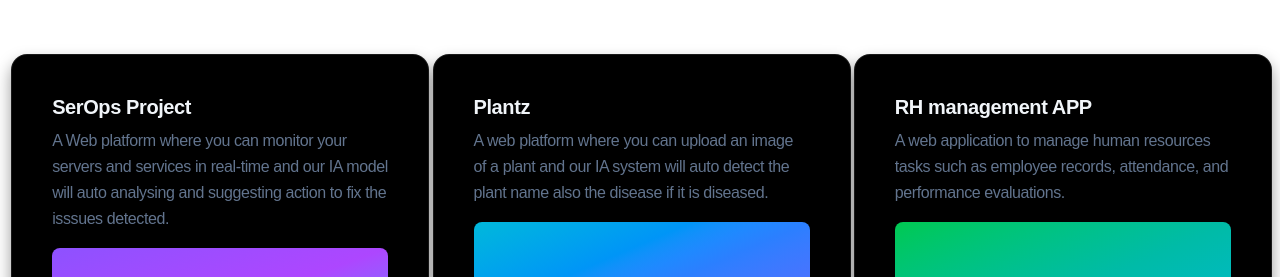
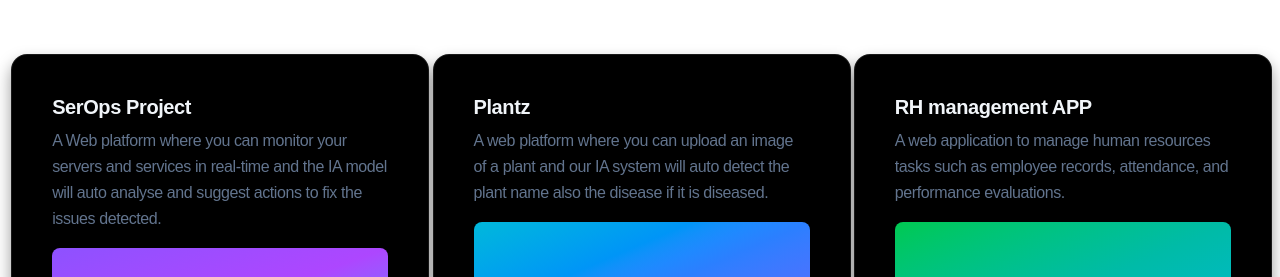
Before and after one commit to Abdelkaderbh/protfolio-v26, a Next.js app: page / in a window 1280 px wide. Shown: the part 3120-3397 px from the top of the page. Built offline with nearby package versions, Linux system fonts and the light colour scheme.

Commit message:
minor text fix

```diff
--- a/data/projects.ts
+++ b/data/projects.ts
@@ -2,7 +2,7 @@
     {
       title: "SerOps Project",
       description:
-        "A Web platform where you can monitor your servers and services in real-time and our IA model will auto analysing and suggesting action to fix the isssues detected.",
+        "A Web platform where you can monitor your servers and services in real-time and the IA model will auto analyse and suggest actions to fix the issues detected.",
       href: "http://5.161.252.26:3003",
       gradient: "from-violet-500 via-purple-500 to-blue-500",
     },
```
